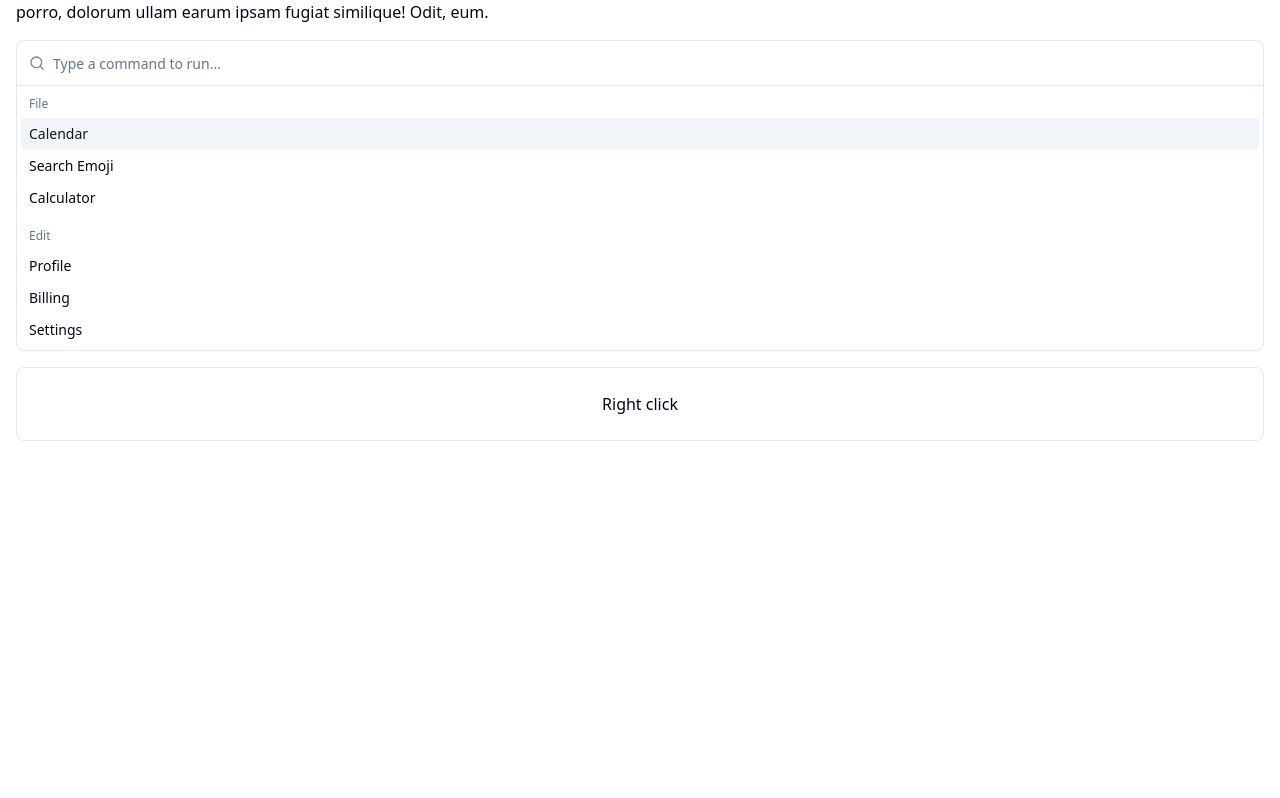
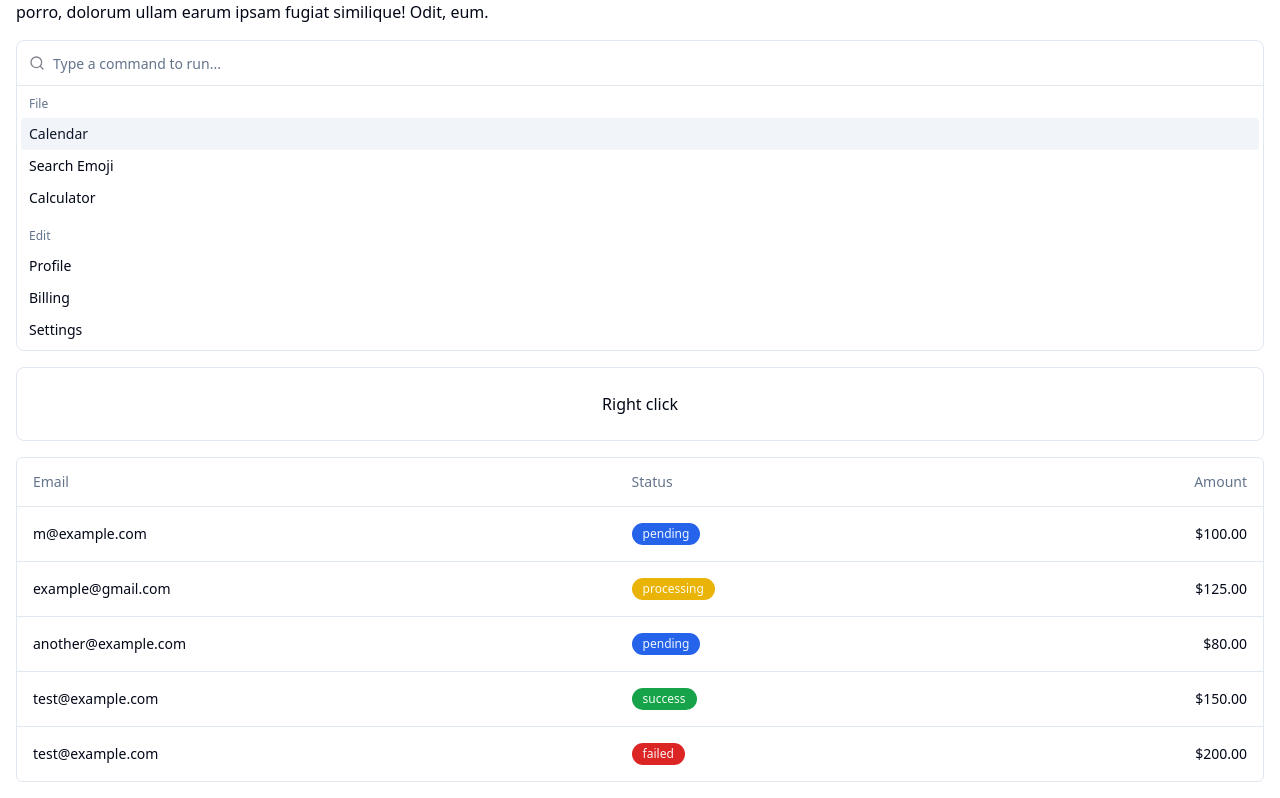
Before and after one commit to seesmof/Pixoto-Photos-Website, a Next.js app: page / in a window 1280 px wide. Shown: the part 817-1615 px from the top of the page. Before the commit the page ends 1274 px from the top, so only its background shows below. Built offline with nearby package versions, Linux system fonts and the light colour scheme.

Commit message:
build(deps): update page.tsx, package-lock.json and package.json

```diff
--- a/app/page.tsx
+++ b/app/page.tsx
@@ -62,6 +62,9 @@ import {
   ContextMenuSeparator,
   ContextMenuTrigger,
 } from "@/components/ui/context-menu";
+import { DataTable } from "./payments/data-table";
+import { columns } from "./payments/columns";
+import { payments } from "./payments/payment-data";
 
 export default function Home() {
   const [isCollapsed, setIsCollapsed] = React.useState(false);
@@ -182,6 +185,8 @@ export default function Home() {
           <ContextMenuLabel>Settings</ContextMenuLabel>
         </ContextMenuContent>
       </ContextMenu>
+
+      <DataTable columns={columns} data={payments} />
     </main>
   );
 }
--- /dev/null
+++ b/app/payments/columns.tsx
@@ -0,0 +1,56 @@
+"use client";
+
+import { Badge } from "@/components/ui/badge";
+import { ColumnDef } from "@tanstack/react-table";
+
+export type Payment = {
+  id: string;
+  amount: number;
+  status: "pending" | "processing" | "success" | "failed";
+  email: string;
+};
+
+export const columns: ColumnDef<Payment>[] = [
+  {
+    accessorKey: "email",
+    header: "Email",
+  },
+  {
+    accessorKey: "status",
+    header: "Status",
+    cell: ({ row }) => {
+      const status = row.getValue("status");
+      return (
+        <Badge
+          variant="default"
+          className={`${
+            status === "success"
+              ? "bg-green-600 text-green-50 font-medium"
+              : status === "failed"
+              ? "bg-red-600 text-red-50 font-medium"
+              : status === "processing"
+              ? "bg-yellow-500 text-yellow-50 font-medium"
+              : status === "pending"
+              ? "bg-blue-600 text-blue-50 font-medium"
+              : ""
+          }`}
+        >
+          {row.getValue("status")}
+        </Badge>
+      );
+    },
+  },
+  {
+    accessorKey: "amount",
+    header: () => <div className="text-right">Amount</div>,
+    cell: ({ row }) => {
+      const amount = parseFloat(row.getValue("amount"));
+      const formatted = new Intl.NumberFormat("en-US", {
+        style: "currency",
+        currency: "USD",
+      }).format(amount);
+
+      return <div className="text-right font-medium">{formatted}</div>;
+    },
+  },
+];
--- /dev/null
+++ b/app/payments/data-table.tsx
@@ -0,0 +1,77 @@
+"use client";
+
+import {
+  ColumnDef,
+  flexRender,
+  getCoreRowModel,
+  useReactTable,
+} from "@tanstack/react-table";
+import {
+  Table,
+  TableBody,
+  TableCell,
+  TableHead,
+  TableHeader,
+  TableRow,
+} from "@/components/ui/table";
+
+interface DataTableProps<TData, TValue> {
+  columns: ColumnDef<TData, TValue>[];
+  data: TData[];
+}
+
+export function DataTable<TData, TValue>({
+  columns,
+  data,
+}: DataTableProps<TData, TValue>) {
+  const table = useReactTable({
+    data,
+    columns,
+    getCoreRowModel: getCoreRowModel(),
+  });
+
+  return (
+    <div className="rounded-md border">
+      <Table>
+        <TableHeader>
+          {table.getHeaderGroups().map((headerGroup) => (
+            <TableRow key={headerGroup.id}>
+              {headerGroup.headers.map((header) => (
+                <TableHead key={header.id}>
+                  {header.isPlaceholder
+                    ? null
+                    : flexRender(
+                        header.column.columnDef.header,
+                        header.getContext()
+                      )}
+                </TableHead>
+              ))}
+            </TableRow>
+          ))}
+        </TableHeader>
+        <TableBody>
+          {table.getRowModel().rows?.length ? (
+            table.getRowModel().rows.map((row) => (
+              <TableRow
+                key={row.id}
+                data-state={row.getIsSelected() && "selected"}
+              >
+                {row.getVisibleCells().map((cell) => (
+                  <TableCell key={cell.id}>
+                    {flexRender(cell.column.columnDef.cell, cell.getContext())}
+                  </TableCell>
+                ))}
+              </TableRow>
+            ))
+          ) : (
+            <TableRow>
+              <TableCell colSpan={columns.length} className="h-24 text-center">
+                No results.
+              </TableCell>
+            </TableRow>
+          )}
+        </TableBody>
+      </Table>
+    </div>
+  );
+}
--- /dev/null
+++ b/app/payments/payment-data.ts
@@ -0,0 +1,39 @@
+type Payment = {
+  id: string;
+  amount: number;
+  status: "pending" | "processing" | "success" | "failed";
+  email: string;
+};
+
+export const payments: Payment[] = [
+  {
+    id: "728ed52f",
+    amount: 100,
+    status: "pending",
+    email: "m@example.com",
+  },
+  {
+    id: "489e1d42",
+    amount: 125,
+    status: "processing",
+    email: "example@gmail.com",
+  },
+  {
+    id: "abcdef12",
+    amount: 80,
+    status: "pending",
+    email: "another@example.com",
+  },
+  {
+    id: "xyz456",
+    amount: 150,
+    status: "success",
+    email: "test@example.com",
+  },
+  {
+    id: "123456",
+    amount: 200,
+    status: "failed",
+    email: "test@example.com",
+  },
+];
--- a/package.json
+++ b/package.json
@@ -36,6 +36,7 @@
     "@radix-ui/react-toast": "^1.1.4",
     "@radix-ui/react-toggle": "^1.0.3",
     "@radix-ui/react-tooltip": "^1.0.6",
+    "@tanstack/react-table": "^8.9.3",
     "@types/node": "20.5.1",
     "@types/react": "18.2.20",
     "@types/react-dom": "18.2.7",
```
Also changed, not shown: 1 other file (tests, documents, lock files or other folders).
